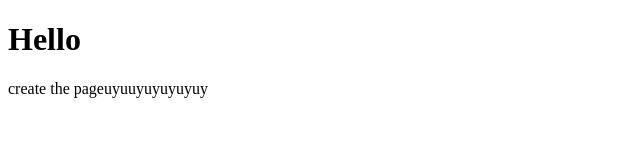
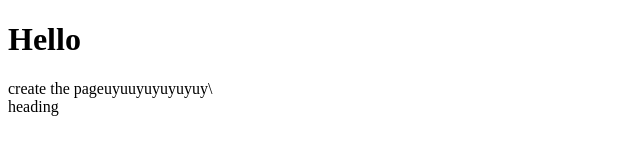
Before and after one commit to farooqaptech/h.work, a plain HTML site: page index.html in a window 1280 px wide. Shown: the full height of the page, 0-640 px from the left. Drawn offline with Linux system fonts and the light colour scheme.

Commit message:
Update index.html

```diff
--- a/index.html
+++ b/index.html
@@ -8,6 +8,7 @@
 </head>
 <body>
     <h1>Hello</h1>
-    create the pageuyuuyuyuyuyuy
+    create the pageuyuuyuyuyuyuy\
+    <div>heading</div>
 </body>
 </html>
```
